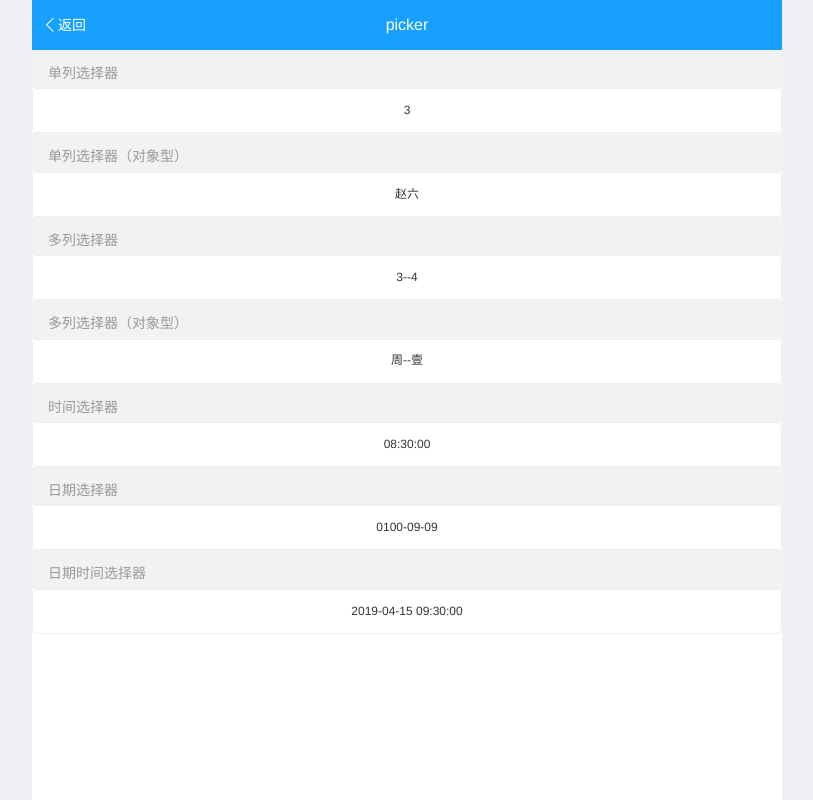
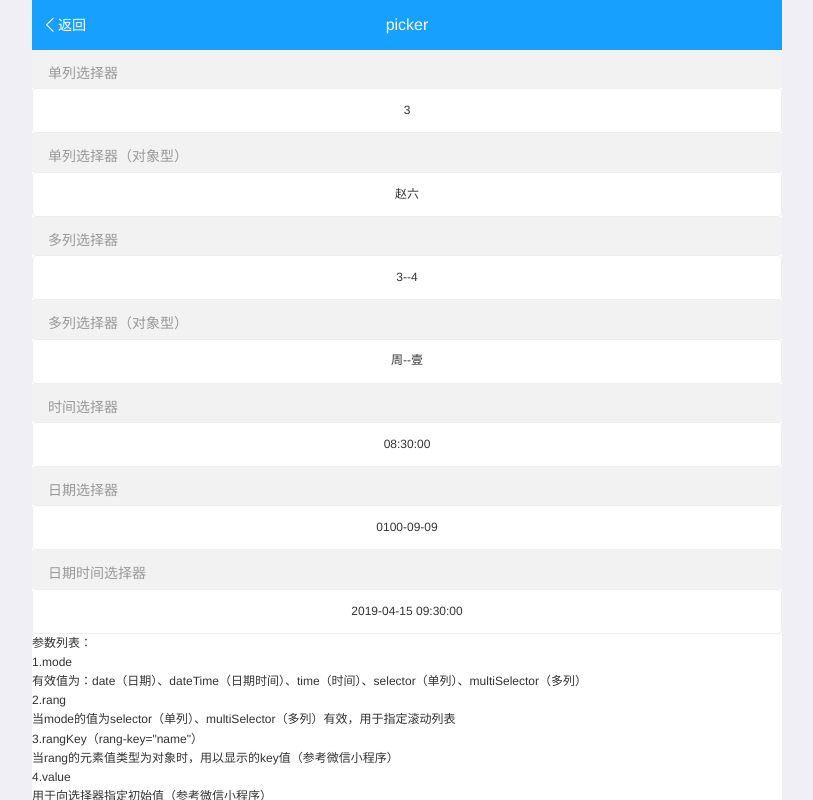
Before and after one commit to star002/myVueComponents, a Vue app: page /picker in a window 1280 px wide. Shown: the whole page, without its empty margins (233-1046 px from the left). Built offline with nearby package versions, Linux system fonts and the light colour scheme.

Commit message:
1.picker参数说明的添加

```diff
--- a/src/pages/picker-demo.vue
+++ b/src/pages/picker-demo.vue
@@ -33,6 +33,21 @@
         <picker mode="dateTime" :value="pickerIndex7" data-key="pickerIndex7" v-on:change="pickerChangeFun">
           <div class="picker-view1">{{pickerIndex7||'请选择'}}</div>
         </picker>
+        <div class="app-remark-view">
+          <div>参数列表：</div>
+          <div>1.mode</div>
+          <div>有效值为：date（日期）、dateTime（日期时间）、time（时间）、selector（单列）、multiSelector（多列）</div>
+          <div>2.rang</div>
+          <div>当mode的值为selector（单列）、multiSelector（多列）有效，用于指定滚动列表</div>
+          <div>3.rangKey（rang-key="name"）</div>
+          <div>当rang的元素值类型为对象时，用以显示的key值（参考微信小程序）</div>
+          <div>4.value</div>
+          <div>用于向选择器指定初始值（参考微信小程序）</div>
+          <div>5.start</div>
+          <div>当mode的值为date（日期）、dateTime（日期时间）时，用来指定最小日期</div>
+          <div>5.end</div>
+          <div>当mode的值为date（日期）、dateTime（日期时间）时，用来指定最大日期</div>
+        </div>
         <div class="app-media-bottom-view"></div>
       </scroll-view>
     </div>
```
